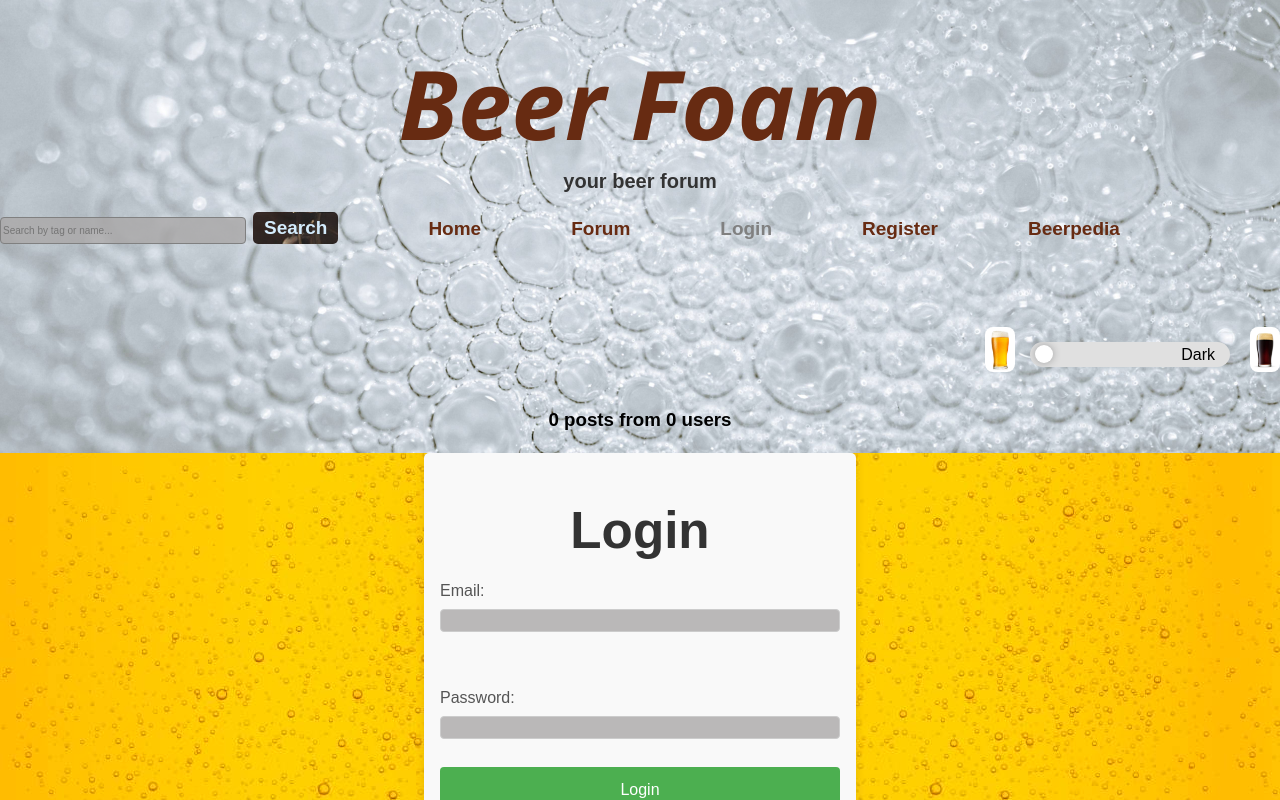
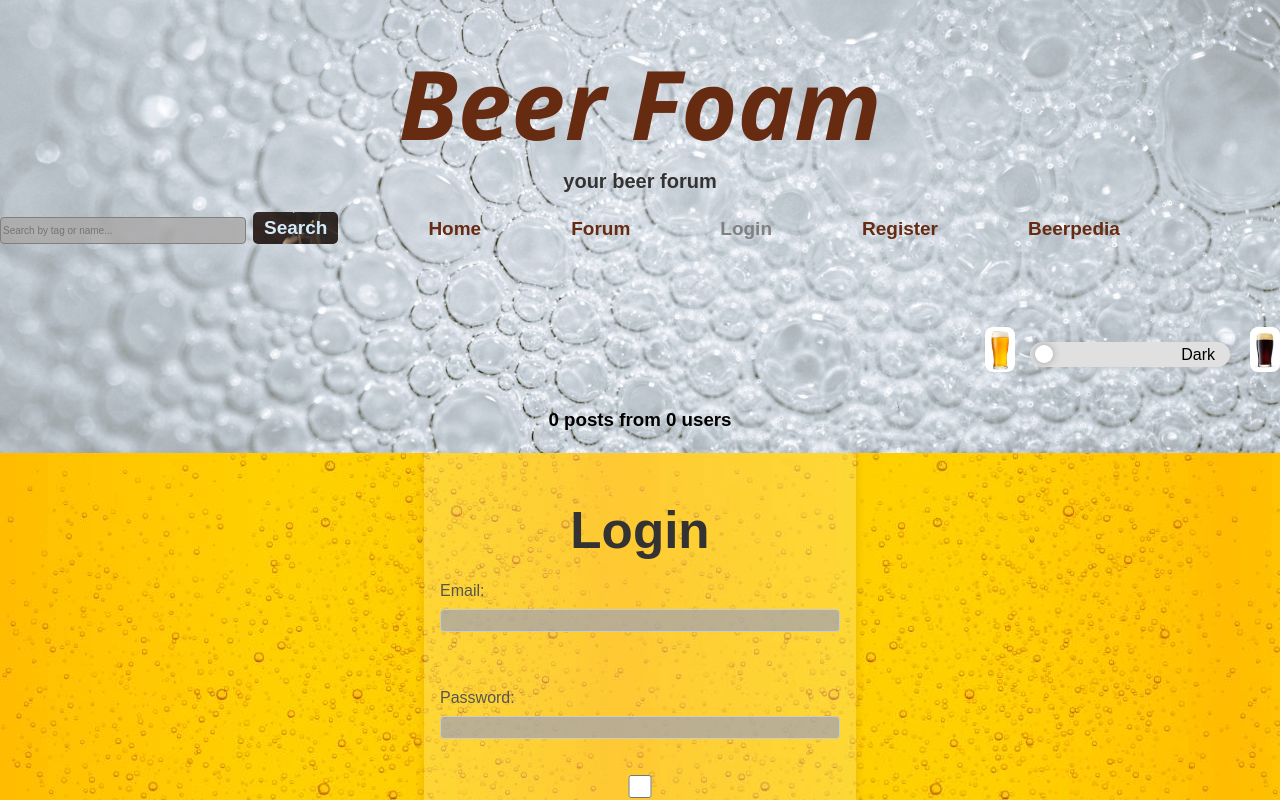
Before and after one commit to WebProjectTeam7/Team7Forum, a React (Vite) app: page /login in a window 1280 px wide. Shown: the top 800 px of the page. Built offline with nearby package versions, Linux system fonts and the light colour scheme; no server answers; the database is empty.

Commit message:
edit button color and background  and add remember me functionality

```diff
--- a/src/components/ServerError.jsx
+++ b/src/components/ServerError.jsx
@@ -11,18 +11,21 @@ const ErrorComponent = () => {
     const login = async () => {
       setLoading(true);
       try {
-        const response = await fetch('/api/login', {
-          method: 'POST',
-          headers: { 'Content-Type': 'application/json' },
-          body: JSON.stringify({ username: 'user', password: 'password' }),
+        // const response = await fetch('/api/login', {
+        //   method: 'POST',
+        //   headers: { 'Content-Type': 'application/json' },
+        //   body: JSON.stringify({ username: 'user', password: 'password' }),
+        // });
+
+        // if (!response.ok) {
+        //   throw new Error('Login failed!');
+        // }
+
+        // const data = await response.json();
+        // console.log('Login successful:', data);
+        await new Promise((resolve, reject) => {
+          setTimeout(() => reject(new Error('Login failed!')), 1000);
         });
-
-        if (!response.ok) {
-          throw new Error('Login failed!');
-        }
-
-        const data = await response.json();
-        console.log('Login successful:', data);
       } catch (error) {
         setErrorMessage(error.message);
       } finally {
@@ -32,7 +35,6 @@ const ErrorComponent = () => {
 
     login();
   }, []);
-
   // const handleSubmit = async (e) => {
   //   e.preventDefault();
   //   try {
--- a/src/views/CSS/AdminPage.css
+++ b/src/views/CSS/AdminPage.css
@@ -129,14 +129,14 @@
     margin-left: 10px;
     border: none;
     border-radius: 4px;
-    background-color: #33a378;
+    background-color: #4CAF50;
     color: #fff;
     cursor: pointer;
     transition: background-color 0.3s ease;
 }
 
 .admin-page-container button:hover {
-    background-color: rgb(12, 100, 59);
+    background-color: #45a049;
 }
 
 .ban-user-section {
@@ -226,12 +226,12 @@ body.dark-mode .admin-page-container select {
 }
 
 body.dark-mode .admin-page-container button {
-    background-color: #007bff;
+    background-color: #4CAF50;
     color: #fff;
 }
 
 body.dark-mode .admin-page-container button:hover {
-    background-color: #0056b3;
+    background-color: #45a049;
 }
 
 body.dark-mode .ban-button {
--- a/src/views/CSS/Beerpedia.css
+++ b/src/views/CSS/Beerpedia.css
@@ -21,7 +21,7 @@
     padding: 10px 20px;
     font-size: 1.2em;
     color: #fff;
-    background-color: #3498db;
+    background-color: #4CAF50;
     border: none;
     border-radius: 5px;
     cursor: pointer;
@@ -29,7 +29,7 @@
 }
 
 .create-button:hover {
-    background-color: #2980b9;
+    background-color: #45a049;
 }
 
 .beer-grid {
@@ -115,11 +115,11 @@ body.dark-mode .beerpedia-container h1 {
 }
 
 body.dark-mode .create-button {
-    background-color: #2980b9;
+    background-color: #4CAF50;
 }
 
 body.dark-mode .create-button:hover {
-    background-color: #1f618d;
+    background-color: #45a049;
 }
 
 body.dark-mode .beer-box {
--- a/src/views/CSS/Category.css
+++ b/src/views/CSS/Category.css
@@ -15,7 +15,7 @@ h1, h2 {
 .category-container {
     width: 80%;
     margin: 20px auto;
-    background: #ece9e0;
+    background: rgba(249, 249, 249, 0.3);
     padding: 20px;
     box-shadow: 0 0 10px rgba(0, 0, 0, 0.1);
     border-radius: 8px;
--- a/src/views/CSS/Forum.css
+++ b/src/views/CSS/Forum.css
@@ -1,8 +1,10 @@
 /* Light Mode */
 .forum-container {
-    padding: 20px;
-    background-color: #f5f5f5;
+    padding: 0px 0px 0px 0px;
+    background-color: rgba(249, 249, 249, 0.3);
     align-items: center;
+    border: #2e2e2e;
+    border-radius: 5px;
 }
 
 h1 {
--- a/src/views/CSS/Register.css
+++ b/src/views/CSS/Register.css
@@ -3,7 +3,7 @@ form {
     max-width: 400px;
     margin: 0 auto;
     padding: 1em;
-    background: #f9f9f9;
+    background: rgba(249, 249, 249, 0.2);
     border-radius: 5px;
     box-shadow: 0 0 10px rgba(0, 0, 0, 0.1);
 }
@@ -19,6 +19,23 @@ form label {
     color: #555;
 }
 
+input {
+    font-size: 17px;
+    background-color: rgba(170, 168, 168, 0.8);
+    color: #d4eeff;
+    border: 1px solid gray;
+    border-radius: 4px;
+    height: 23px;
+    flex: 1 0;
+    margin: auto;
+    margin-top: 3px;
+    margin-bottom: 3px;
+    margin-right: 7px;
+    width: 240px;
+    margin-left: 0;
+    align-self: flex-start;
+}
+
 form input {
     width: 100%;
     padding: 8px;
@@ -27,6 +44,17 @@ form input {
     border: 1px solid #ccc;
     border-radius: 4px;
     box-sizing: border-box;
+}
+
+input#checkbox-remember {
+    margin-right: 0px;
+    background-color: #4CAF50;
+}
+
+checkbox-container {
+    margin: 0;
+    font-family: Arial, Helvetica, sans-serif;
+    font-size: 16px;
 }
 
 form button {
@@ -39,6 +67,8 @@ form button {
     border-radius: 4px;
     cursor: pointer;
 }
+
+
 
 form button:hover {
     background-color: #45a049;
--- a/src/views/Login.jsx
+++ b/src/views/Login.jsx
@@ -1,8 +1,11 @@
+/* eslint-disable no-trailing-spaces */
+/* eslint-disable indent */
 import { useContext, useState } from 'react';
 import { AppContext } from '../state/app.context';
 import { useLocation, useNavigate } from 'react-router-dom';
 import { loginUser } from '../services/auth.service';
 import './CSS/Register.css';
+import { useEffect } from 'react';
 
 export default function Login() {
     const [user, setUser] = useState({
@@ -12,12 +15,27 @@ export default function Login() {
     const { setAppState } = useContext(AppContext);
     const navigate = useNavigate();
     const location = useLocation();
+    const [remember, setRemember] = useState(false);
+
+    useEffect(() => {
+        const storedUser = JSON.parse(localStorage.getItem('user'));
+        if (storedUser && storedUser.email) {
+            setUser({
+                email: storedUser.email,
+                password: remember ? storedUser.password : '',
+            });
+        }
+    }, [remember]);
 
     const updateUser = prop => e => {
         setUser({
             ...user,
             [prop]: e.target.value,
         });
+    };
+
+    const toggleRemember = () => {
+        setRemember(!remember);
     };
 
     const login = async (e) => {
@@ -28,6 +46,15 @@ export default function Login() {
 
         try {
             const credentials = await loginUser(user.email, user.password);
+
+            if (remember) {
+                localStorage.setItem('user', JSON.stringify({
+                    email: user.email,
+                    password: user.password,
+                }));
+            } else {
+                localStorage.removeItem('user');
+            }
             setAppState({
                 user: credentials.user,
                 userData: null,
@@ -45,6 +72,17 @@ export default function Login() {
             <input value={user.email} onChange={updateUser('email')} type="text" name="email" id="email" /><br /><br />
             <label htmlFor="password">Password: </label>
             <input value={user.password} onChange={updateUser('password')} type="password" name="password" id="password" /><br />
+            <div className="checkbox-container">
+              <label>
+                <input type="checkbox"
+                       id="checkbox-remember"
+                       checked={remember}
+                       onChange={toggleRemember}
+                       />
+                Remember Me
+            </label>
+            </div><br /><br />
+
             <button type="submit">Login</button>
         </form>
     );
```
